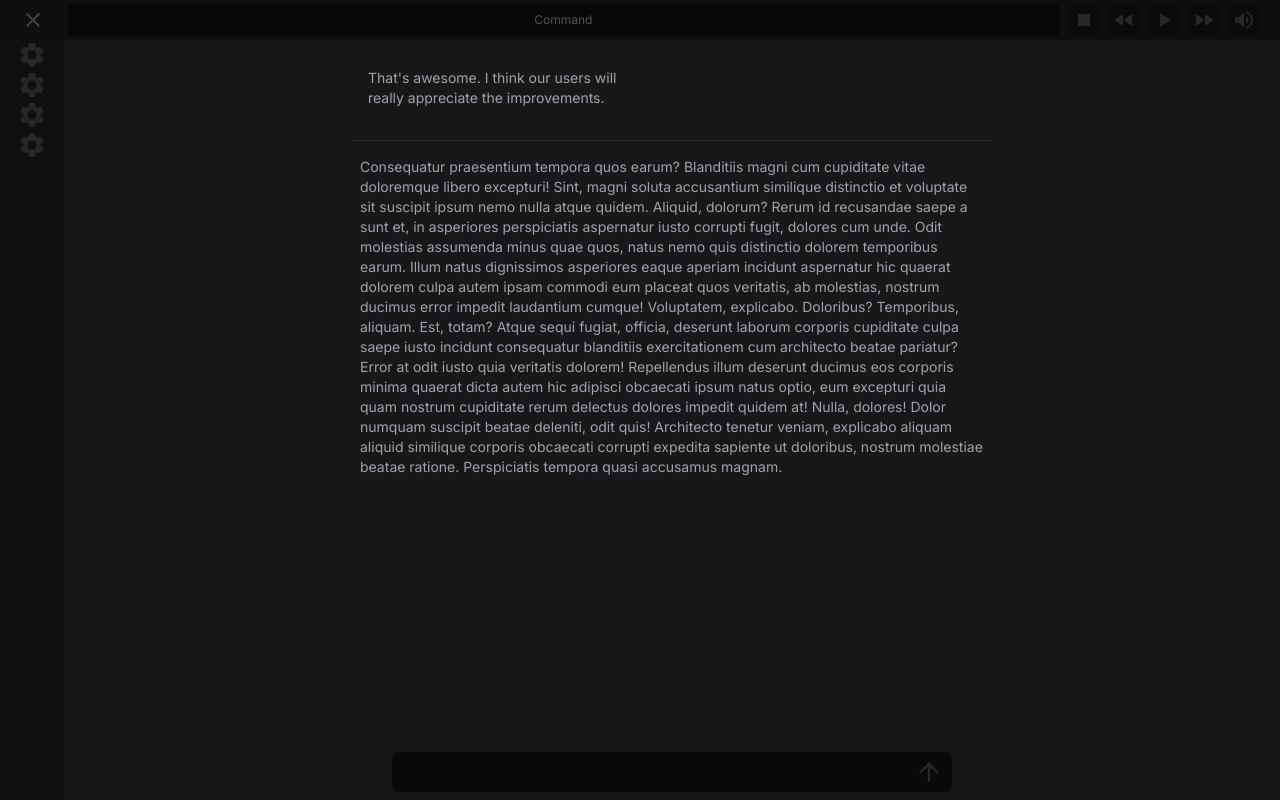
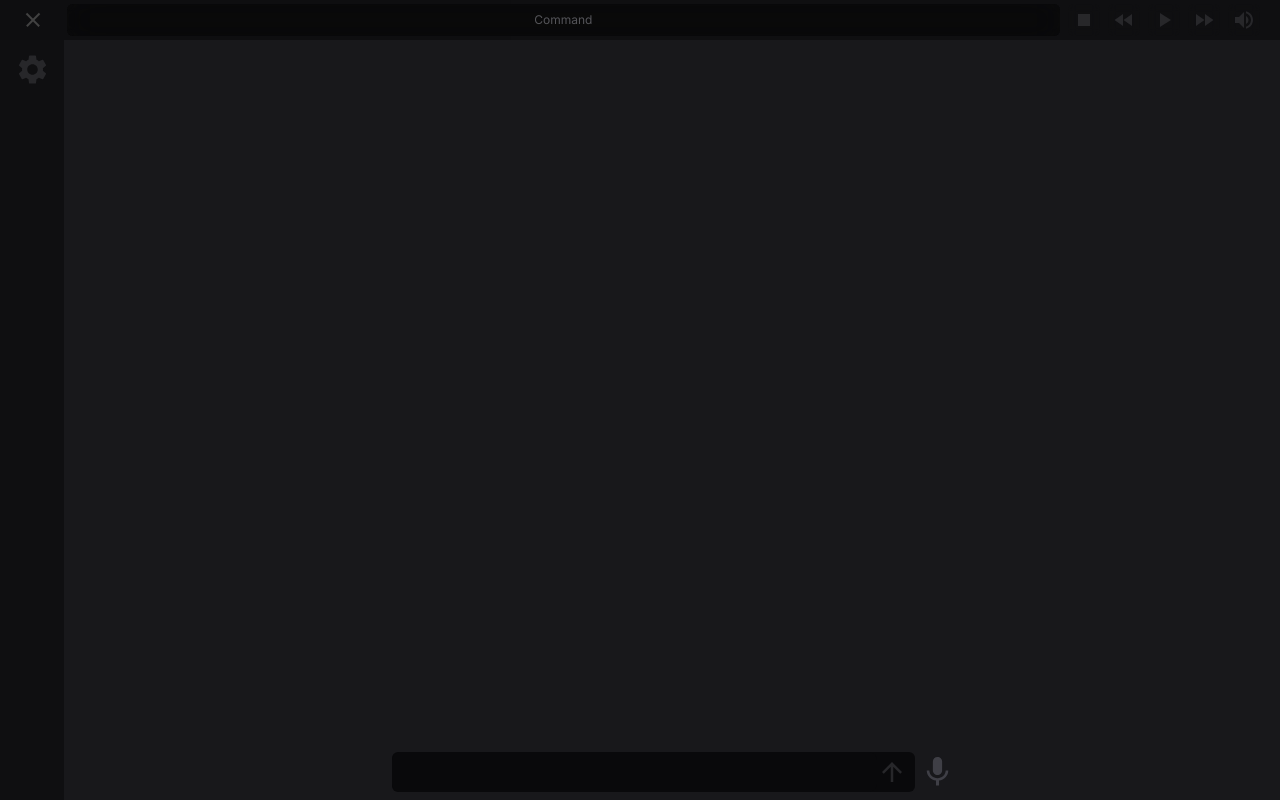
Before and after one commit to ln64-git/sqweebu, a Next.js app: page / in a window 1280 px wide. Both pictures are taken after a click on the button 32 px from the left and 20 px from the top of the page. Built offline with nearby package versions, Linux system fonts and the light colour scheme.

Commit message:
positioned mic and sidebar

```diff
--- a/src/components/chat/chat-footer.tsx
+++ b/src/components/chat/chat-footer.tsx
@@ -3,6 +3,7 @@
 import Image from "next/image";
 import React, { useRef, useEffect } from "react";
 import arrow from "../../../public/chat/arrow_upward.svg";
+import mic from "../../../public/chat/mic.svg";
 
 export default function ChatFooter() {
   const textareaRef = useRef<HTMLTextAreaElement>(null);
@@ -23,8 +24,8 @@ export default function ChatFooter() {
 
   return (
     <div className=" w-full bg-zinc-900 px-1 pt-.5">
-      <div className="max-w-xl mx-auto">
-        <div className="bg-zinc-950 rounded-md m-2 flex justify-between ">
+      <div className="max-w-xl mx-auto py-2 pl-2 flex ">
+        <div className="bg-zinc-950 rounded-md w-full flex justify-between ">
           <textarea
             ref={textareaRef}
             style={{
@@ -36,17 +37,18 @@ export default function ChatFooter() {
             className="p-2.5 w-full text-sm rounded-lg bg-zinc-950"
             rows={1}
           ></textarea>
-
           <div className="flex items-center justify-center pr-2">
             <Image
               src={arrow}
               width={30}
-              height={30}
               alt="Arrow"
               className="transition duration-300 ease-in-out hover:bg-zinc-900 rounded-md cursor-pointer"
             />
           </div>
         </div>
+        <div className="flex justify-between mx-1 items-center ">
+          <Image src={mic} width={40} alt="mic" />
+        </div>
       </div>
     </div>
   );
--- a/src/components/chat/chat-main.tsx
+++ b/src/components/chat/chat-main.tsx
@@ -5,9 +5,9 @@ import ResponseMessage from "./chat-response-message";
 export default function ChatMain() {
   return (
     <div className="flex-1 px-4 py-2  text-zinc-400">
-      <ChatMessage />
+      {/* <ChatMessage />
       <Divider />
-      <ResponseMessage />
+      <ResponseMessage /> */}
     </div>
   );
 }
--- a/src/components/header/header.tsx
+++ b/src/components/header/header.tsx
@@ -4,7 +4,7 @@ import BurgerButton from "./burger-button";
 
 export default function Header() {
   return (
-    <div className="fixed top-0 w-full bg-zinc-950 bg-opacity-60 z-10 flex justify-between items-center backdrop-filter backdrop-blur-xl px-4">
+    <div className="fixed top-0 w-full bg-zinc-950 bg-opacity-60 z-10 flex justify-between items-center  px-4">
       <BurgerButton />
       <CommandInput />
       <PlaybackControls />
--- a/src/components/sidebar/sidebar.tsx
+++ b/src/components/sidebar/sidebar.tsx
@@ -5,11 +5,13 @@ import settings from "../../../public/sidebar/settings.svg";
 
 export default function SideBar() {
   return (
-    <div className="flex flex-col items-center">
-      <Image src={settings} alt="settings" width={30} />
-      <Image src={settings} alt="settings" width={30} />
-      <Image src={settings} alt="settings" width={30} />
-      <Image src={settings} alt="settings" width={30} />
+    <div className="flex flex-col justify-between  h-full">
+      <div className="flex flex-col items-center gap-2 pt-3">
+        <Image src={settings} alt="settings" width={35} />
+      </div>
+      {/* <div className="flex flex-col items-center gap-2 pb-3">
+        <Image src={settings} alt="settings" width={35} />
+      </div> */}
     </div>
   );
 }
```
Also changed, not shown: public/chat/mic.svg.
